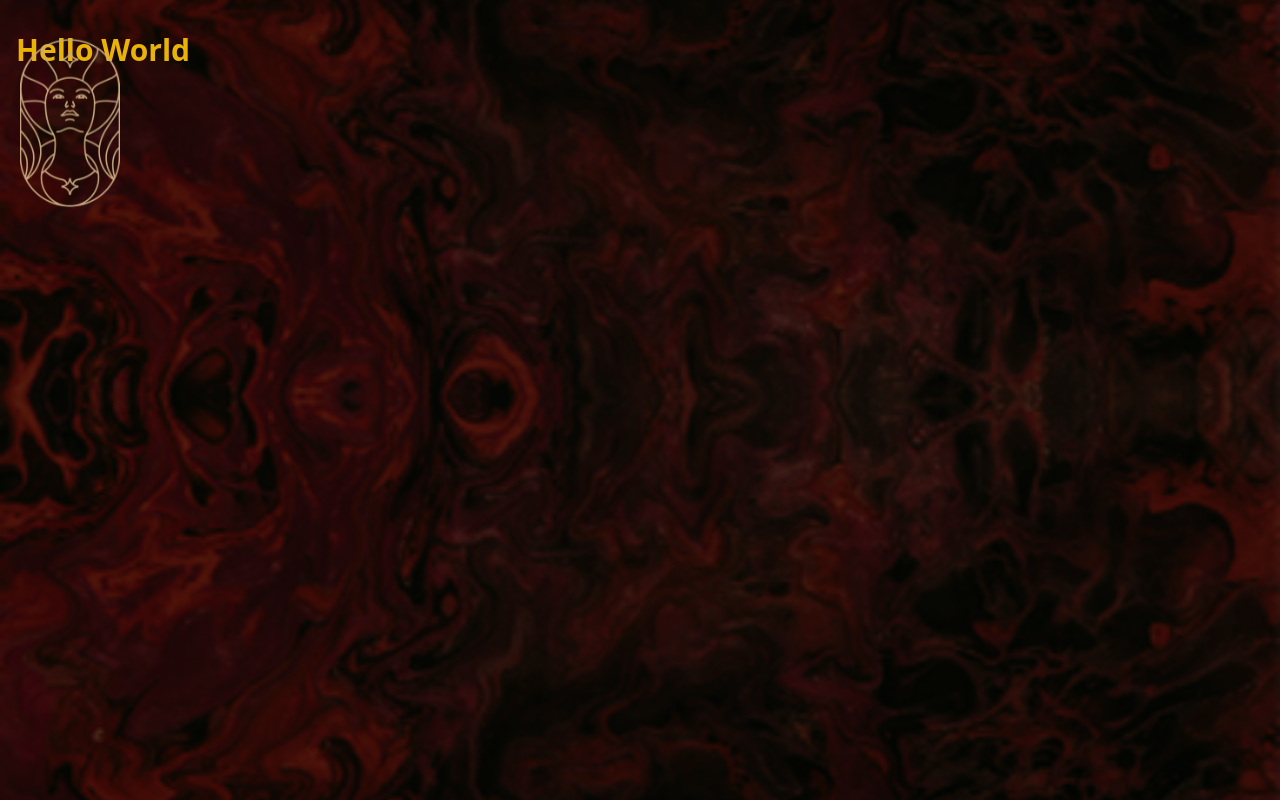
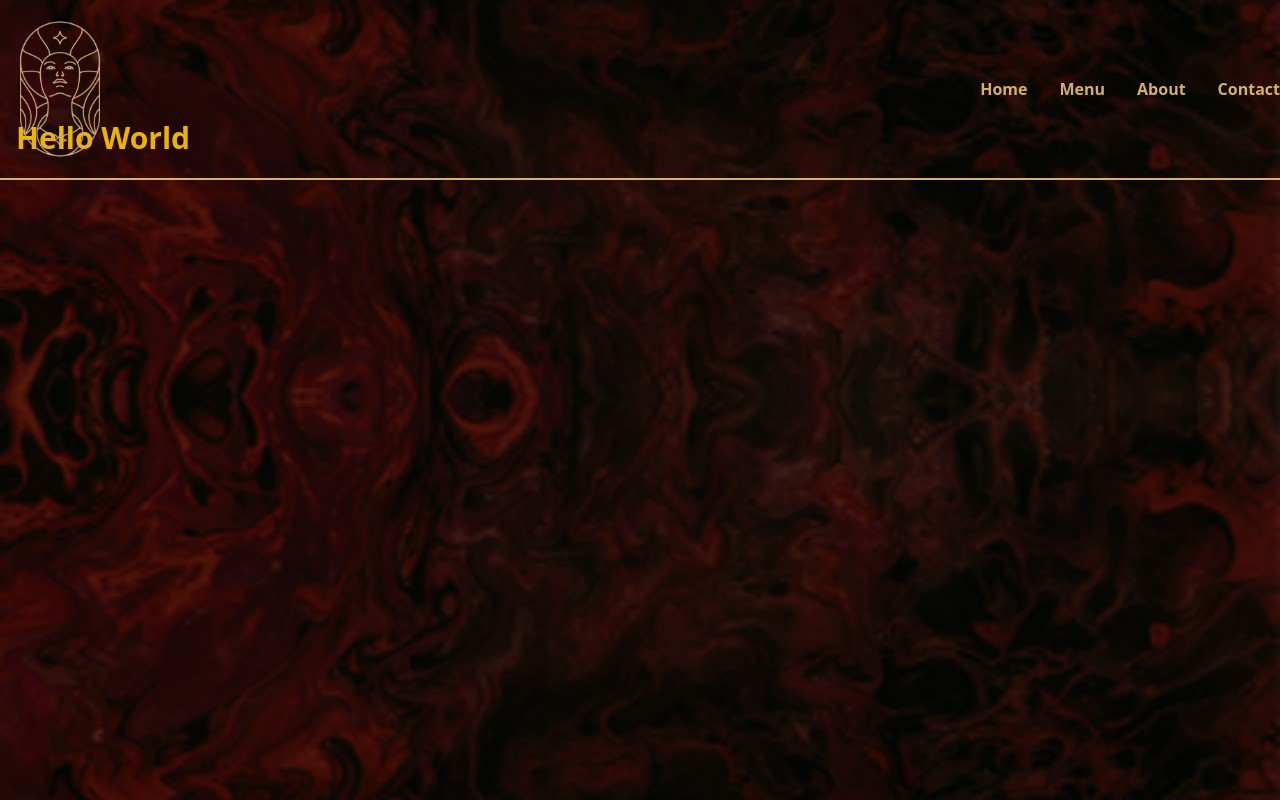
Before and after one commit to influxo/Noya_Menu, a React (Vite) app: page / in a window 1280 px wide. Built offline with nearby package versions, Linux system fonts and the light colour scheme.

Commit message:
optimised loader a bit

```diff
--- a/src/App.tsx
+++ b/src/App.tsx
@@ -3,6 +3,7 @@ import './App.css'
 import Loader from './components/Loader'
 import { motion, AnimatePresence } from 'framer-motion';
 import noyaBg from "/images/noya-background-2 1.png"
+import Navbar from './components/Navbar';
 
 function App() {
   const [isLoading, setIsLoading] = useState(true);
@@ -26,17 +27,9 @@ function App() {
         )}
       </AnimatePresence>
 
-      {/* Persistent navbar logo */}
+      {/* Navbar */}
       <AnimatePresence>
-        {showNavLogo && (
-          <motion.div
-            initial={{ opacity: 0 }}
-            animate={{ opacity: 1 }}
-            className="fixed top-5 left-5 w-[100px] z-50"
-          >
-            <img src="/images/logo.svg" alt="Noya Logo" className="w-full" />
-          </motion.div>
-        )}
+        {showNavLogo && <Navbar />}
       </AnimatePresence>
 
       {/* Main content */}
@@ -44,9 +37,9 @@ function App() {
         initial={{ opacity: 0 }}
         animate={{ opacity: !isLoading ? 1 : 0 }}
         transition={{ duration: 0.5 }}
-        className="relative z-10 w-full h-full"
+        className="relative z-10 w-full h-full pt-[120px]"
       >
-        <div className="container mx-auto px-4 py-8">
+        <div className="container mx-auto px-4">
           <p className='text-yellow-500 font-semibold text-3xl'>Hello World </p>
         </div>
       </motion.div>
--- a/src/components/Loader.tsx
+++ b/src/components/Loader.tsx
@@ -29,19 +29,19 @@ const Loader = ({ onAnimationComplete }: LoaderProps) => {
         animate={{
           opacity: currentScene === 3 ? 0 : 1
         }}
-        transition={{ duration: 0.8 }}
+        transition={{ duration: 0.4 }}
       />
 
-      <div className="relative z-10 h-full">
+      <div className="relative z-10 w-full h-full flex items-center justify-center">
         <AnimatePresence mode="wait">
           {currentScene === 1 && (
             <motion.div
               key="scene1"
-              initial={{ opacity: 0, scale: 0.8 }}
+              initial={{ opacity: 0, scale: 1 }}
               animate={{ opacity: 1, scale: 1 }}
-              exit={{ opacity: 1, scale: 2 }}
+              exit={{ opacity: 1, scale: 1 }}
               transition={{ duration: 0.8, ease: "easeInOut" }}
-              className="absolute left-1/2 top-1/2 -translate-x-1/2 -translate-y-1/2 w-[200px]"
+              className="w-[200px]"
             >
               <img src="/images/logo.svg" alt="Noya Logo" className="w-full" />
             </motion.div>
@@ -50,11 +50,11 @@ const Loader = ({ onAnimationComplete }: LoaderProps) => {
           {currentScene === 2 && (
             <motion.div
               key="scene2"
-              initial={{ opacity: 1, scale: 2 }}
-              animate={{ opacity: 1, scale: 2.5 }}
-              exit={{ opacity: 1, scale: 2 }}
+              initial={{ opacity: 1, scale: 1 }}
+              animate={{ opacity: 1, scale: 1.5 }}
+              exit={{ opacity: 1, scale: 1 }}
               transition={{ duration: 0.8, ease: "easeInOut" }}
-              className="absolute left-1/2 top-1/2 -translate-x-1/2 -translate-y-1/2 w-[200px]"
+              className="w-[200px]"
             >
               <img src="/images/logo.svg" alt="Noya Logo" className="w-full" />
             </motion.div>
@@ -65,19 +65,15 @@ const Loader = ({ onAnimationComplete }: LoaderProps) => {
               key="scene3"
               initial={{
                 opacity: 1,
-                scale: 2,
-                top: '50%',
-                left: '50%',
-                x: '-50%',
-                y: '-50%'
+                scale: 1,
+                x: 0,
+                y: 0
               }}
               animate={{
                 opacity: 1,
                 scale: 0.5,
-                top: '20px',
-                left: '20px',
-                x: '0%',
-                y: '0%'
+                x: '-34vw',
+                y: '-37vh'
               }}
               transition={{
                 duration: 1,
@@ -85,7 +81,7 @@ const Loader = ({ onAnimationComplete }: LoaderProps) => {
                 opacity: { duration: 0.3 }
               }}
               onAnimationComplete={onAnimationComplete}
-              className="absolute w-[200px]"
+              className="w-[200px]"
             >
               <img src="/images/logo.svg" alt="Noya Logo" className="w-full" />
             </motion.div>
--- /dev/null
+++ b/src/components/Navbar.tsx
@@ -0,0 +1,28 @@
+import React from 'react'
+import { motion } from 'framer-motion';
+
+const Navbar: React.FC = () => {
+  return (
+    <motion.div
+      initial={{ opacity: 0 }}
+      animate={{ opacity: 1 }}
+      className="fixed top-0 left-0 right-0 z-50"
+    >
+      <div className='w-full h-[180px] border-b-2 border-[#D4B069] flex justify-between items-center'>
+        <div className='px-5 py-5'>
+          <img src="/images/logo.svg" alt="Noya Logo" className="w-[80px]"/>
+        </div>
+        <div className="text-[#D4B069] font-semibold">
+          <ul className="flex gap-8">
+            <li className="cursor-pointer hover:opacity-80">Home</li>
+            <li className="cursor-pointer hover:opacity-80">Menu</li>
+            <li className="cursor-pointer hover:opacity-80">About</li>
+            <li className="cursor-pointer hover:opacity-80">Contact</li>
+          </ul>
+        </div>
+      </div>
+    </motion.div>
+  )
+}
+
+export default Navbar
```
